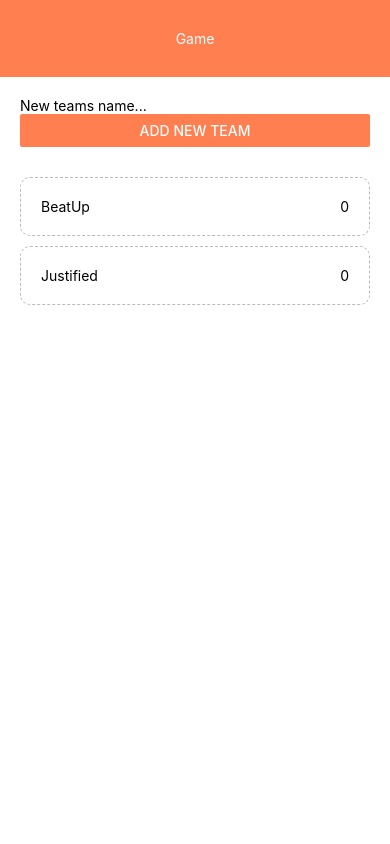
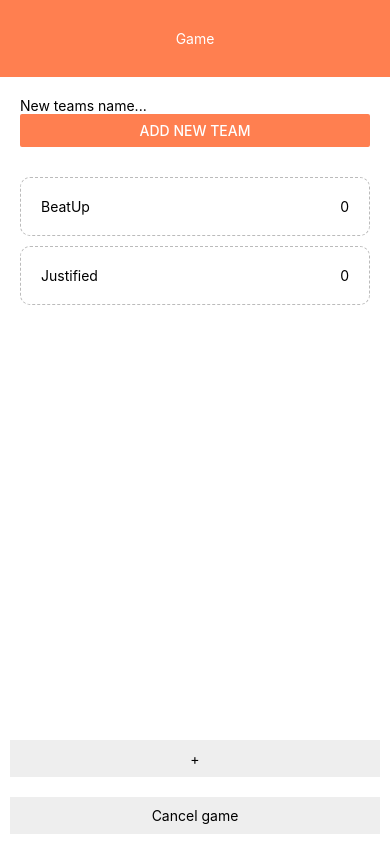
Before and after one commit to ikhlosi/TeamScore, a React Native app: screen / in a window 390 px wide. Built offline with nearby package versions, Linux system fonts and the light colour scheme.

Commit message:
Footer component + styling

```diff
--- a/App.js
+++ b/App.js
@@ -1,6 +1,7 @@
 import { StatusBar } from "expo-status-bar";
 import { useState } from "react";
 import { StyleSheet, Text, View } from "react-native";
+import Footer from "./src/components/Footer";
 import Header from "./src/components/Header";
 import TeamAdder from "./src/components/TeamAdder";
 
@@ -20,8 +21,13 @@ export default function App() {
   return (
     <View style={styles.container}>
       <StatusBar style="auto" />
-      <Header />
-      <TeamAdder data={teams} addHandler={addTeam} />
+      <View>
+        <Header />
+        <TeamAdder data={teams} addHandler={addTeam} />
+      </View>
+      <View>
+        <Footer />
+      </View>
     </View>
   );
 }
@@ -30,7 +36,7 @@ const styles = StyleSheet.create({
   container: {
     flex: 1,
     backgroundColor: "#fff",
-    // alignItems: "center",
-    // justifyContent: "center",
+    // alignItems: "",
+    justifyContent: "space-between",
   },
 });
--- /dev/null
+++ b/src/components/Footer.js
@@ -0,0 +1,32 @@
+import { Pressable, StyleSheet, Text, View } from "react-native";
+import React from "react";
+
+const Footer = () => {
+  return (
+    <View style={styles.container}>
+      <Pressable style={styles.pressable}>
+        <Text>+</Text>
+      </Pressable>
+      <Pressable style={styles.pressable}>
+        <Text>Cancel game</Text>
+      </Pressable>
+    </View>
+  );
+};
+
+export default Footer;
+
+const styles = StyleSheet.create({
+  container: {
+    flex: 1,
+    // alignItems: "flex-start",
+  },
+  pressable: {
+    flex: 1,
+    alignItems: "center",
+    justifyContent: "center",
+    backgroundColor: "#eee",
+    margin: 10,
+    padding: 10,
+  },
+});
```
